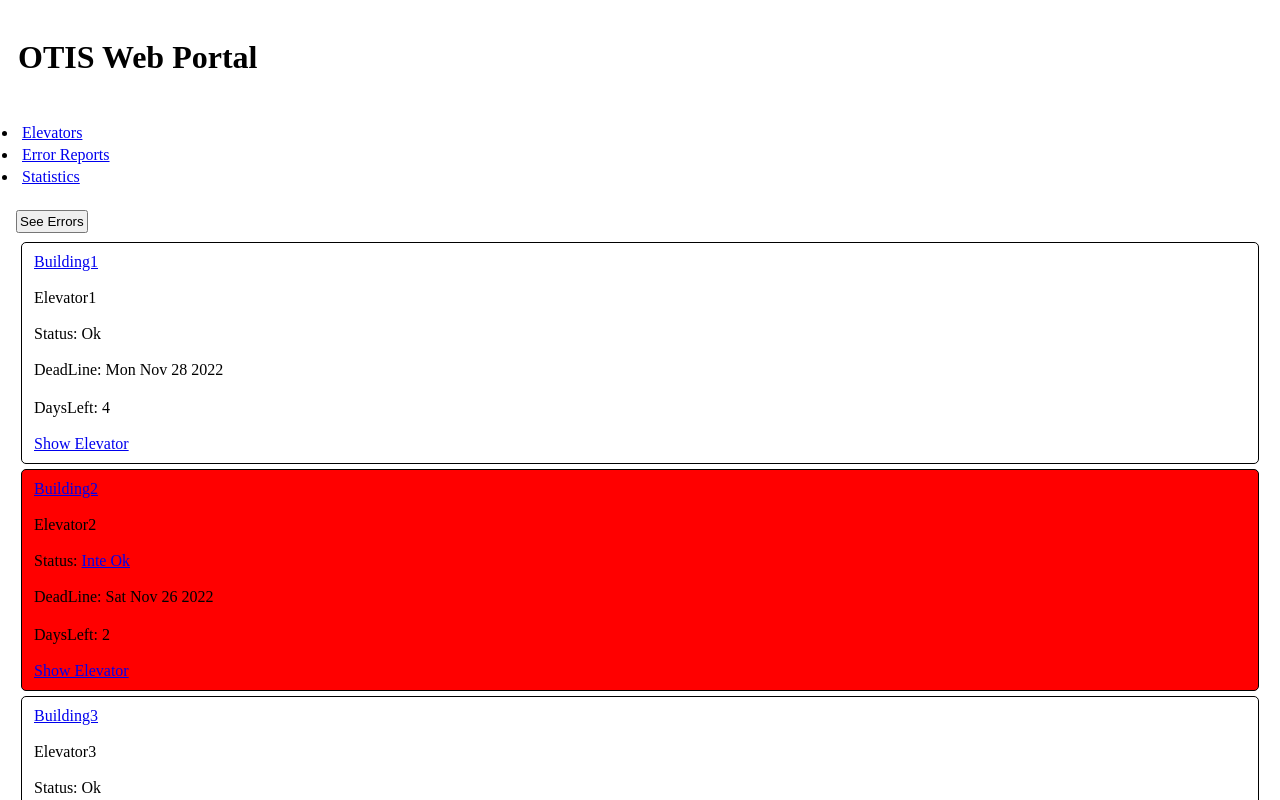
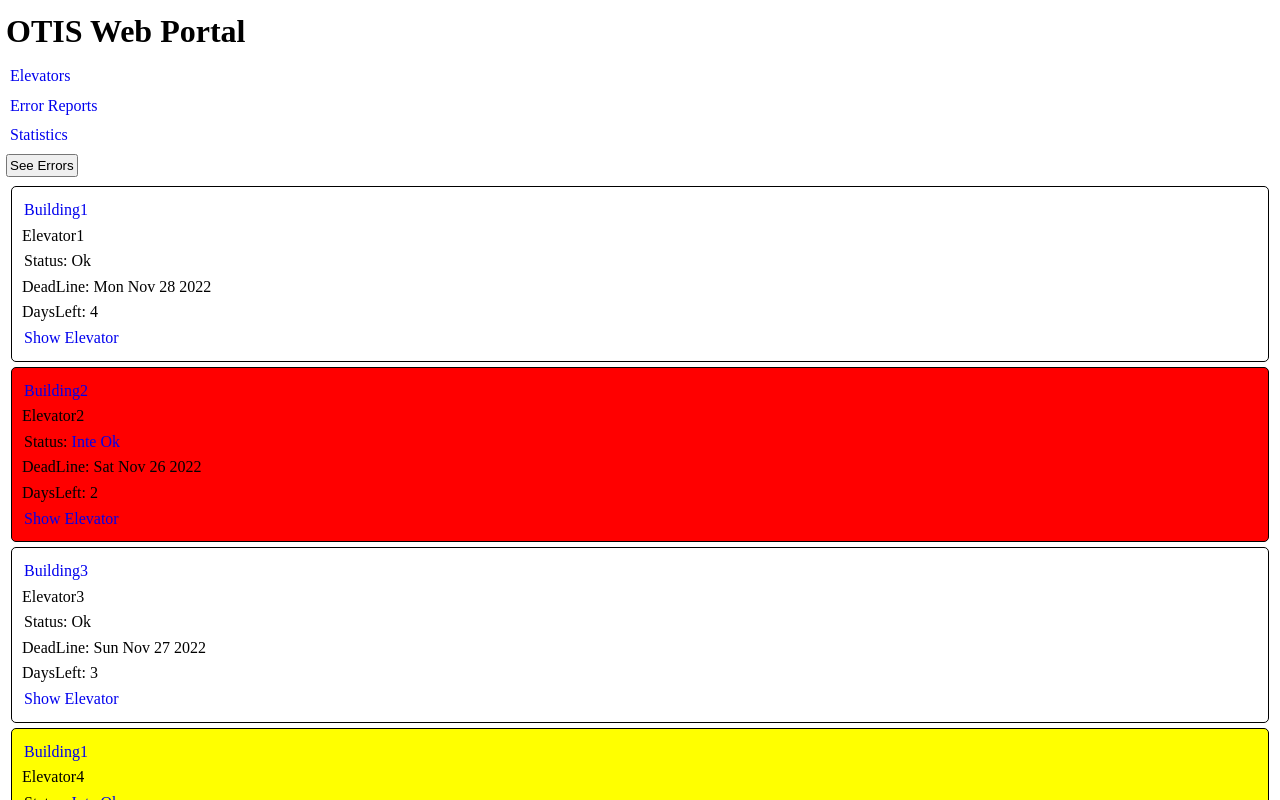
Before and after one commit to bap-ba-bip-boop/elevator.portal.frontend, a React (Create React App) app: page / in a window 1280 px wide. Shown: the top 800 px of the page. Built offline with nearby package versions, Linux system fonts and the light colour scheme.

Commit message:
prep for swap to Vite

```diff
--- a/src/App.js
+++ b/src/App.js
@@ -1,17 +1,27 @@
 import React from 'react'
-import { Header } from './Components/Header'
-import { Main } from './Components/Main'
-import { Footer } from './Components/Footer'
+import { BrowserRouter, Routes, Route } from "react-router-dom";
+
+import { Layout } from './Components/Layout';
+import { Elevators } from './Pages/Elevator/Elevators';
+import { Elevator } from './Pages/Elevator/Elevator';
+import { Reports } from './Pages/Report/Reports';
+import { Statistics } from './Pages/Statistics/Statistics';
+import {Report} from './Pages/Report/Report';
 import './Style/override.css'
-import { PageProvider } from './Context/PageProvider'
 
 export const App = () => {
 
   return (
-    <>
-      <Header/>
-      <Main />
-      <Footer/>
-    </>
+      <BrowserRouter>
+        <Routes>
+          <Route path='/' element={<Layout/>}>
+            <Route index element={<Elevators />} />
+            <Route path='Elevator/:ElevatorId' element={<Elevator />} />
+            <Route path='Reports' element={<Reports/>}/>
+            <Route path='Report/:ReportId' element={<Report />} />
+            <Route path='Statistics' element={<Statistics/>}/>
+          </Route>
+        </Routes>
+      </BrowserRouter>
   )
 }
--- a/src/index.js
+++ b/src/index.js
@@ -1,28 +1,12 @@
 import React from 'react';
 import ReactDOM from 'react-dom/client';
-import { BrowserRouter, Routes, Route } from "react-router-dom";
 
-import { Layout } from './Components/Layout';
-import { Elevators } from './Pages/Elevator/Elevators';
-import { Elevator } from './Pages/Elevator/Elevator';
-import { Reports } from './Pages/Report/Reports';
-import { Statistics } from './Pages/Statistics/Statistics';
-import {Report} from './Pages/Report/Report';
+import { App } from './App';
 
 const root = ReactDOM.createRoot(document.getElementById('root'));
 
 root.render(
   <React.StrictMode>
-      <BrowserRouter>
-        <Routes>
-          <Route path='/' element={<Layout/>}>
-            <Route index element={<Elevators />} />
-            <Route path='Elevator/:ElevatorId' element={<Elevator />} />
-            <Route path='Reports' element={<Reports/>}/>
-            <Route path='Report/:ReportId' element={<Report />} />
-            <Route path='Statistics' element={<Statistics/>}/>
-          </Route>
-        </Routes>
-      </BrowserRouter>
+      <App />
   </React.StrictMode>
 );
```
